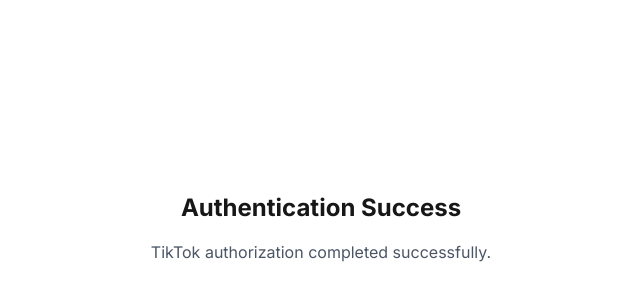
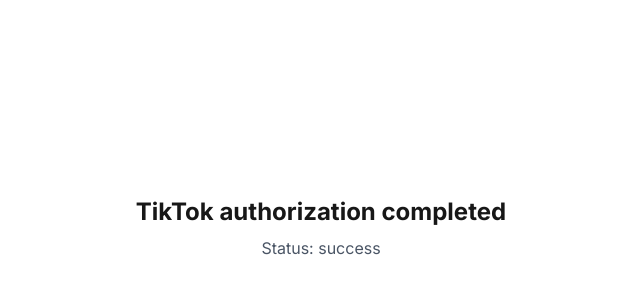
Before and after one commit to JOTIK1/jotik, a Next.js app: page /auth/success in a window 1280 px wide. Shown: the part 172-472 px from the top of the page, without its empty margins (319-959 px from the left). Built offline with nearby package versions, Linux system fonts and the light colour scheme.

Commit message:
Fix auth success prerender issue (force dynamic + suspense)

```diff
--- a/src/app/auth/success/SuccessClient.tsx
+++ b/src/app/auth/success/SuccessClient.tsx
@@ -1,4 +1,3 @@
-// src/app/auth/success/SuccessClient.tsx
 "use client";
 
 import { useSearchParams } from "next/navigation";
@@ -8,17 +7,13 @@
   const status = searchParams.get("status");
 
   return (
-    <div className="min-h-screen flex flex-col items-center justify-center gap-4">
-      <h1 className="text-2xl font-bold">Authentication Success</h1>
+    <div className="min-h-screen flex flex-col items-center justify-center text-center">
+      <h1 className="text-2xl font-bold mb-2">
+        TikTok authorization completed
+      </h1>
       <p className="text-gray-600">
-        TikTok authorization completed successfully.
+        Status: {status ?? "success"}
       </p>
-
-      {status && (
-        <p className="text-sm text-gray-500">
-          Status: <strong>{status}</strong>
-        </p>
-      )}
     </div>
   );
 }
--- a/src/app/auth/success/page.tsx
+++ b/src/app/auth/success/page.tsx
@@ -9,7 +9,7 @@
   return (
     <Suspense
       fallback={
-        <div className="min-h-screen flex items-center justify-center text-gray-600">
+        <div className="min-h-screen flex items-center justify-center text-gray-500">
           Loading...
         </div>
       }
```
